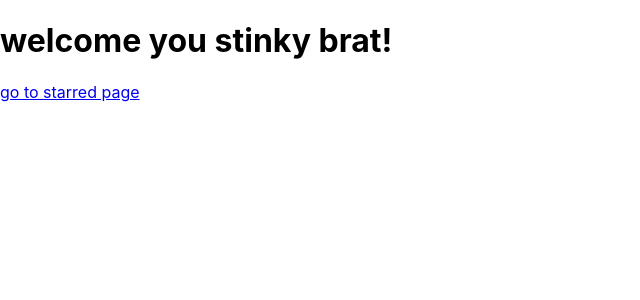
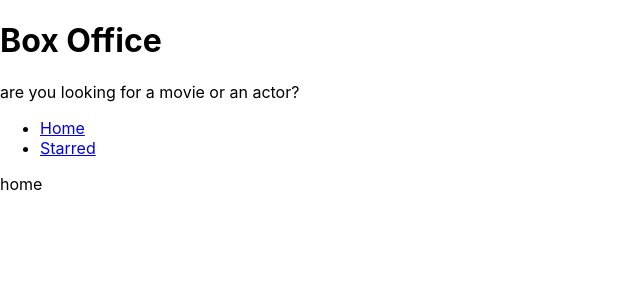
Before and after one commit to ashishkumarko1904/box-office, a React (Create React App) app: page / in a window 1280 px wide. Shown: the top 300 px of the page, without its empty margins (0-640 px from the left). Built offline with nearby package versions, Linux system fonts and the light colour scheme.

Commit message:
added navigation shared layout and starred page

```diff
--- a/src/App.jsx
+++ b/src/App.jsx
@@ -1,13 +1,16 @@
 import {BrowserRouter, Routes, Route} from 'react-router-dom'
 import Home from './pages/Home';
 import Starred from './pages/Starred';
+import MainLayout from './components/MainLayout';
 
 function App() {
   return (
     <BrowserRouter>
     <Routes>
+      <Route element={<MainLayout/>}>
       <Route path="/" element={<Home />} />
       <Route path="/Starred" element={<Starred />} />
+      </Route>
       <Route path="*" element={<div>not found</div>} />
       {/*
       <Route path="/" element={<App />}>
--- /dev/null
+++ b/src/components/Apptitle.jsx
@@ -0,0 +1,7 @@
+export default function Apptitle(props){
+    const {title = "Box Office", subtitle = "are you looking for a movie or an actor?"} = props;
+    return <div>
+    <h1>{title}</h1>
+    <p>{subtitle}</p>
+</div>
+}
--- /dev/null
+++ b/src/components/MainLayout.jsx
@@ -0,0 +1,11 @@
+import { Outlet } from "react-router-dom";
+import Navs from "./Navs";
+import Apptitle from "./Apptitle";
+const MainLayout = ()=>{
+return <div>
+     <Apptitle />
+    <Navs/>
+    <Outlet/>
+</div>
+};
+export default MainLayout;
--- /dev/null
+++ b/src/components/Navs.jsx
@@ -0,0 +1,23 @@
+import { Link } from "react-router-dom";
+const LINKS = [
+    {
+        text: "Home",
+        to: "/",
+    },
+    {
+        text: "Starred",
+        to: "/starred",
+    }
+];
+const Navs = ()=>{
+    return<div>
+        <ul>
+            {
+                LINKS.map((item)=>(
+                    <li key={item.to}><Link to={item.to}>{item.text}</Link></li>
+                ))
+            }
+        </ul>
+    </div>
+}
+export default Navs;
--- a/src/pages/Home.jsx
+++ b/src/pages/Home.jsx
@@ -1,8 +1,7 @@
-import { Link } from "react-router-dom";
+
 const Home = ()=>{
     return <div>
-        <h1>welcome you stinky brat!</h1>
-        <Link to= "/Starred">go to starred page</Link>
+        home
     </div>
 }
 export default Home;
```
